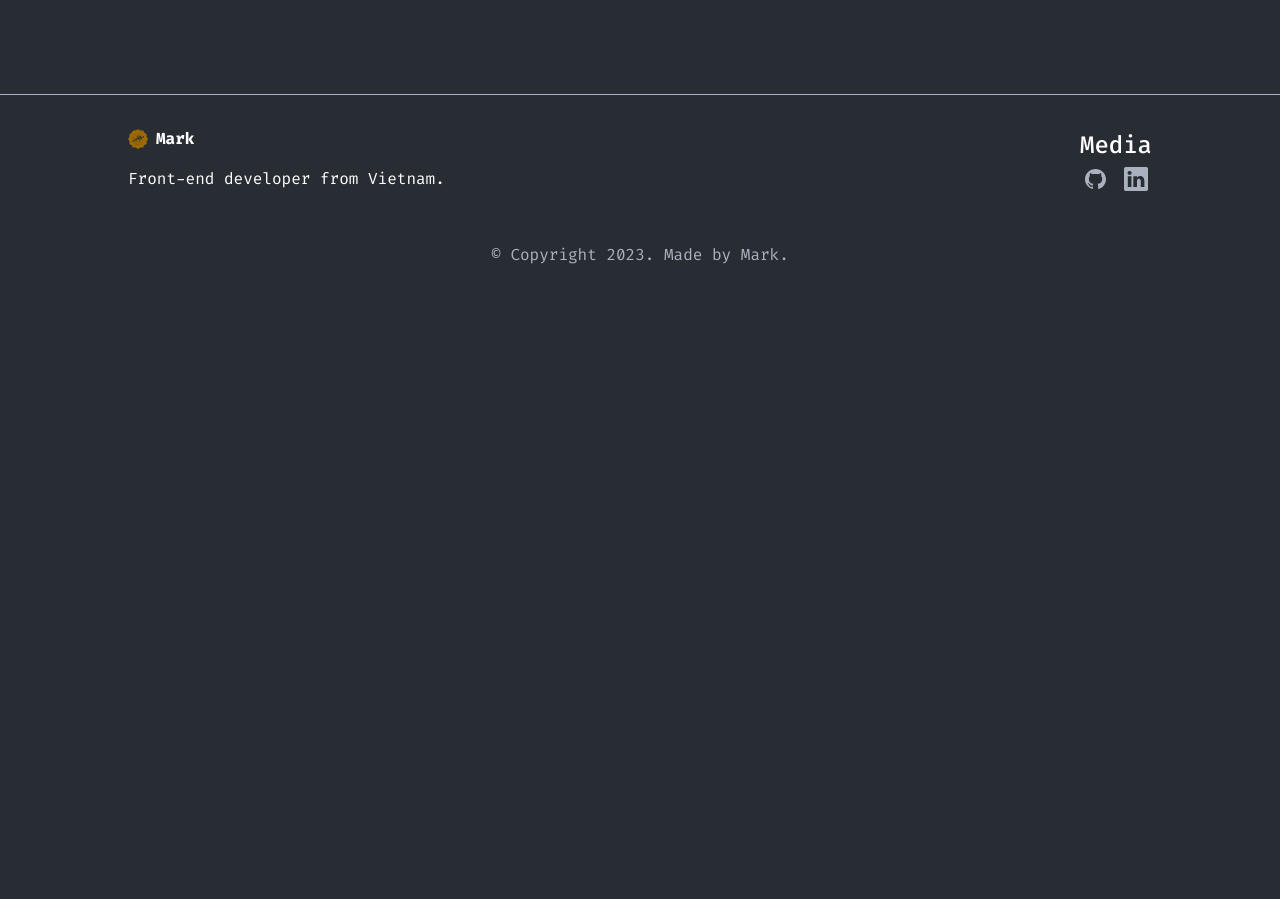
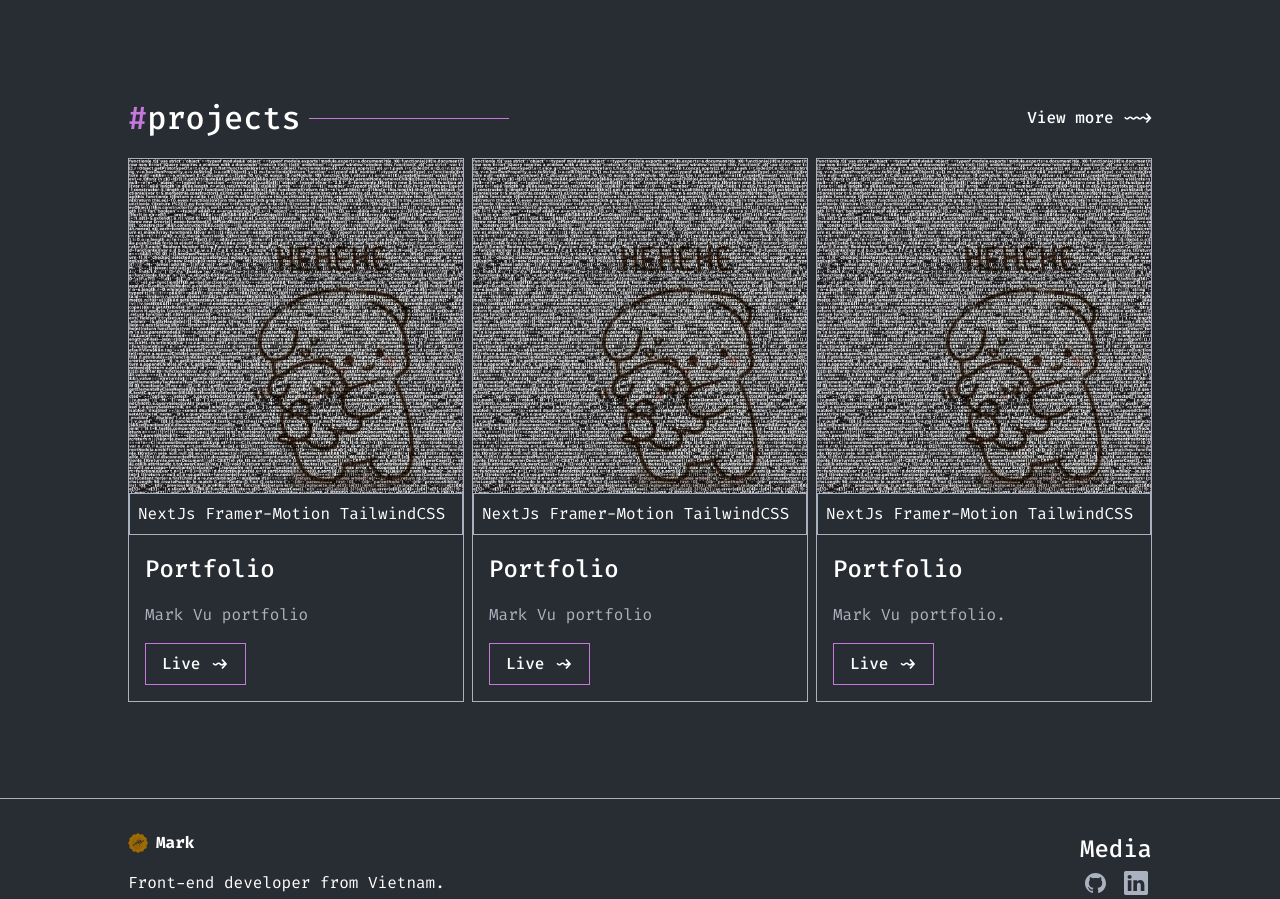
Before and after one commit to markvu2607/portfolio, a Next.js app: page / in a window 1280 px wide. Shown: the part 871-1770 px from the top of the page. Before the commit the page ends 1170 px from the top, so only its background shows below. Built offline with nearby package versions, Linux system fonts and the light colour scheme.

Commit message:
Create project section

```diff
--- a/app/(routes)/page.tsx
+++ b/app/(routes)/page.tsx
@@ -1,5 +1,4 @@
-import Image from "next/image";
-import { Banner, Quote } from "../_components";
+import { Banner, ProjectSection, Quote } from "../_components";
 
 export default function Home() {
   return (
@@ -9,6 +8,7 @@ export default function Home() {
         content="With great power comes great electricity bill"
         author="Dr. Who"
       />
+      <ProjectSection />
     </main>
   );
 }
--- a/app/_components/common/index.ts
+++ b/app/_components/common/index.ts
@@ -1 +1,2 @@
 export * from "./rotate-button"
+export * from "./project"
--- /dev/null
+++ b/app/_components/common/project.tsx
@@ -0,0 +1,41 @@
+"use client";
+
+import { TProject } from "@/_types";
+import Image from "next/image";
+import { useRouter } from "next/navigation";
+
+type TProjectProps = {
+  project: TProject;
+};
+
+export function Project({ project }: TProjectProps) {
+  const router = useRouter();
+
+  return (
+    <div className="border border-gray">
+      <Image
+        src={project.thumbnail}
+        alt={project.name}
+        width={0}
+        height={0}
+        sizes="100vw"
+        style={{ width: "100%", height: "auto" }}
+      />
+      <div className="p-2 border border-gray">
+        {project.technologies.map((tech, index) => (
+          <span key={index}>{tech} </span>
+        ))}
+      </div>
+      <div className="flex flex-col items-start gap-4 p-4">
+        <div className="text-[24px] font-medium">{project.name}</div>
+        <div className="text-gray">{project.description}</div>
+        <button
+          className="px-4 py-2 border border-primary"
+          onClick={() => router.push(project.liveLink)}
+        >
+          <span className="font-medium">Live ~{">"}</span>
+        </button>
+      </div>
+    </div>
+  );
+}
--- a/app/_components/home/index.ts
+++ b/app/_components/home/index.ts
@@ -1,2 +1,4 @@
 export * from "./banner"
+export * from "./project-section"
 export * from "./quote"
+export * from "./section-wrapper"
--- /dev/null
+++ b/app/_components/home/project-section.tsx
@@ -0,0 +1,17 @@
+import { Project, SectionWrapper } from "@/_components";
+import { projects } from "@/_constants";
+
+export function ProjectSection() {
+  return (
+    <SectionWrapper
+      title="projects"
+      viewMore={{ visible: true, link: "/projects" }}
+    >
+      <div className="grid grid-cols-3 gap-2">
+        {projects.map((project) => (
+          <Project key={project.name} project={project} />
+        ))}
+      </div>
+    </SectionWrapper>
+  );
+}
--- /dev/null
+++ b/app/_components/home/section-wrapper.tsx
@@ -0,0 +1,35 @@
+import Link from "next/link";
+import { PropsWithChildren } from "react";
+
+type TSectionWrapperProps = PropsWithChildren & {
+  title: string;
+  viewMore: { visible: boolean; link?: string };
+};
+
+export function SectionWrapper({
+  title,
+  viewMore,
+  children,
+}: TSectionWrapperProps) {
+  return (
+    <div className="flex flex-col gap-4">
+      <div className="flex justify-between items-center">
+        <div className="flex items-center gap-2">
+          <span className="text-[32px] font-medium">
+            <span className="text-primary">#</span>
+            {title}
+          </span>
+          <div className="w-[200px] h-0 border-t border-primary" />
+        </div>
+        {viewMore.visible && (
+          <Link href={viewMore.link || "/"}>
+            <span className="font-medium hover:text-primary hover:underline duration-200">
+              View more ~~{">"}
+            </span>
+          </Link>
+        )}
+      </div>
+      <div>{children}</div>
+    </div>
+  );
+}
--- a/app/_components/layout/footer.tsx
+++ b/app/_components/layout/footer.tsx
@@ -1,6 +1,6 @@
+import { RotateButton } from "@/_components";
 import Image from "next/image";
 import Link from "next/link";
-import { RotateButton } from "..";
 
 export function Footer() {
   return (
--- a/app/_components/layout/header.tsx
+++ b/app/_components/layout/header.tsx
@@ -1,10 +1,10 @@
 "use client";
 
-import { routes } from "@/app/_constants";
+import { RotateButton } from "@/_components";
+import { routes } from "@/_constants";
 import Image from "next/image";
 import Link from "next/link";
 import { usePathname } from "next/navigation";
-import { RotateButton } from "..";
 
 export function Header() {
   const pathname = usePathname();
--- a/app/_constants/index.ts
+++ b/app/_constants/index.ts
@@ -1 +1,2 @@
+export * from "./project"
 export * from "./routes"
--- /dev/null
+++ b/app/_constants/project.ts
@@ -0,0 +1,25 @@
+import { TProject } from "@/_types";
+
+export const projects: TProject[] = [
+  {
+    name: "Portfolio",
+    description: "Mark Vu portfolio",
+    thumbnail: "/avatar.jpg",
+    technologies: ["NextJs", "Framer-Motion", "TailwindCSS"],
+    liveLink: "https://portfolio-markvu2607.vercel.app/",
+  },
+  {
+    name: "Portfolio",
+    description: "Mark Vu portfolio",
+    thumbnail: "/avatar.jpg",
+    technologies: ["NextJs", "Framer-Motion", "TailwindCSS"],
+    liveLink: "https://portfolio-markvu2607.vercel.app/",
+  },
+  {
+    name: "Portfolio",
+    description: "Mark Vu portfolio.",
+    thumbnail: "/avatar.jpg",
+    technologies: ["NextJs", "Framer-Motion", "TailwindCSS"],
+    liveLink: "https://portfolio-markvu2607.vercel.app/",
+  },
+];
--- /dev/null
+++ b/app/_types/index.ts
@@ -0,0 +1 @@
+export * from "./project";
```
Also changed, not shown: app/_types/project.ts (added, +7 -0 lines), 1 other file (tests, documents, lock files or other folders).
